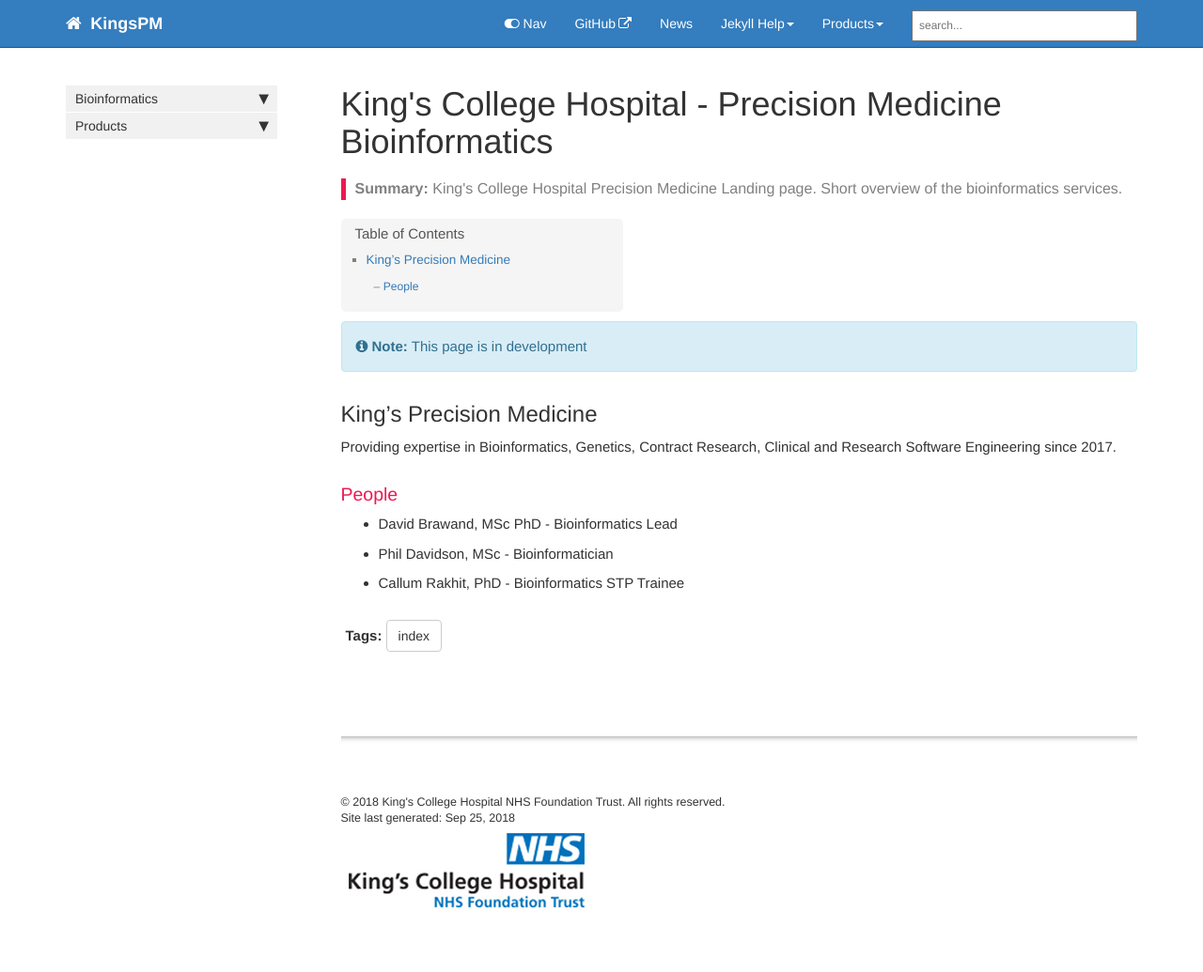
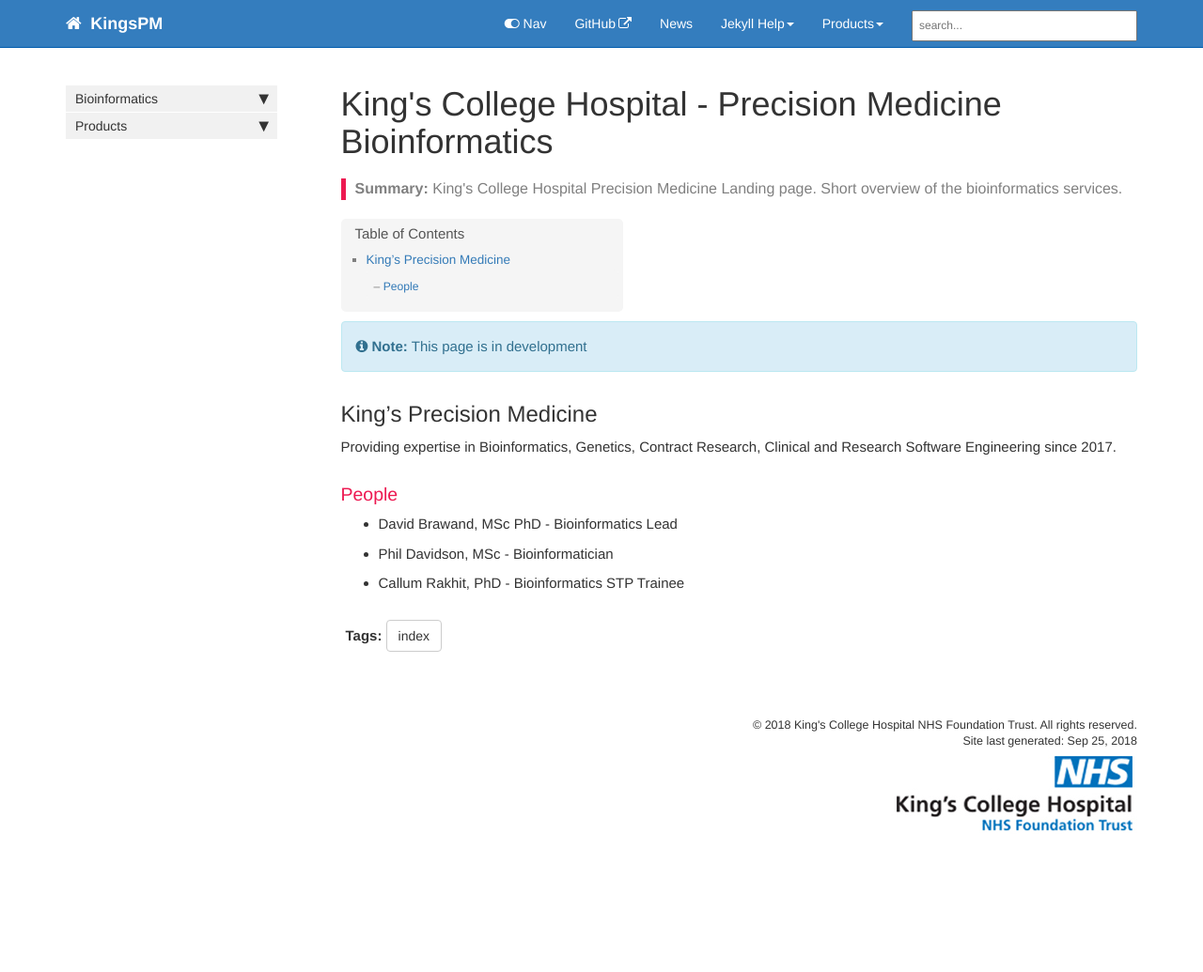
Before and after one commit to KingsPM/kingspm.github.io, a Jekyll site: the page built from index.md, in a window 1280 px wide. Shown: the whole page at 94% size. Built offline with Jekyll 4.4.1, drawn with Linux system fonts in a browser that asks for light colours; nearby versions of some CDN libraries; comment, search, counter and statistics services are not loaded; after the commit the page ends 953 px from its top, so only the background shows below that.

```diff
--- a/_includes/footer.html
+++ b/_includes/footer.html
@@ -1,6 +1,6 @@
 <footer>
             <div class="row">
-                <div class="col-lg-12">
+                <div class="col-lg-12 footer">
                &copy; {{ site.time | date: "%Y"  }} {{site.company_name}}. All rights reserved. <br />
 {% if page.last_updated %}<span>Page last updated:</span> {{page.last_updated}}<br/>{% endif %} Site last generated: {{ site.time | date: "%b %-d, %Y"  }} <br />
 <p><img src="{{ "images/kch_logo.jpg" }}" alt="KCH logo"/></p>
--- a/_layouts/page.html
+++ b/_layouts/page.html
@@ -63,6 +63,6 @@ layout: default
 
 </div>
 
-{{site.data.alerts.hr_shaded}}
+
 
 {% include footer.html %}
```
